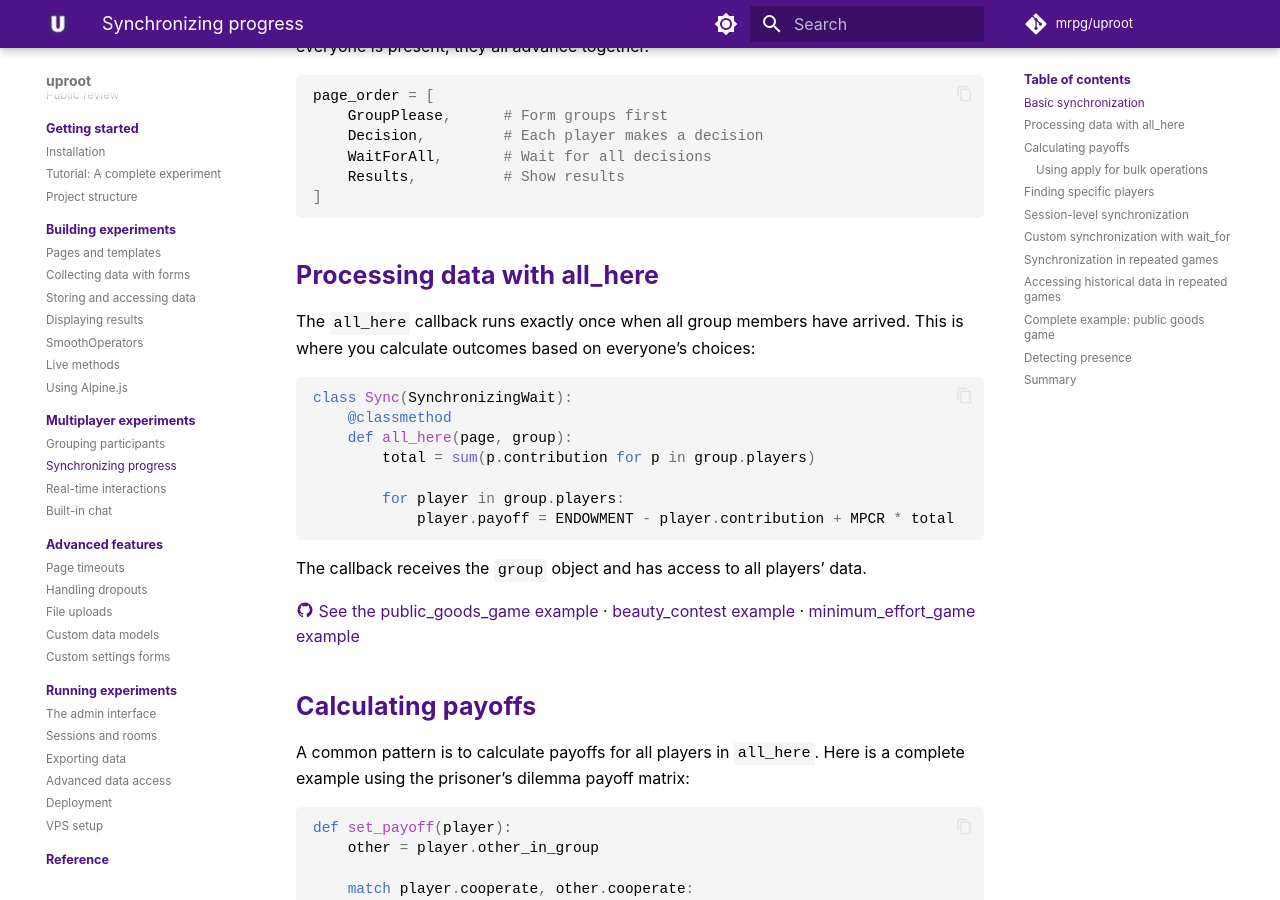
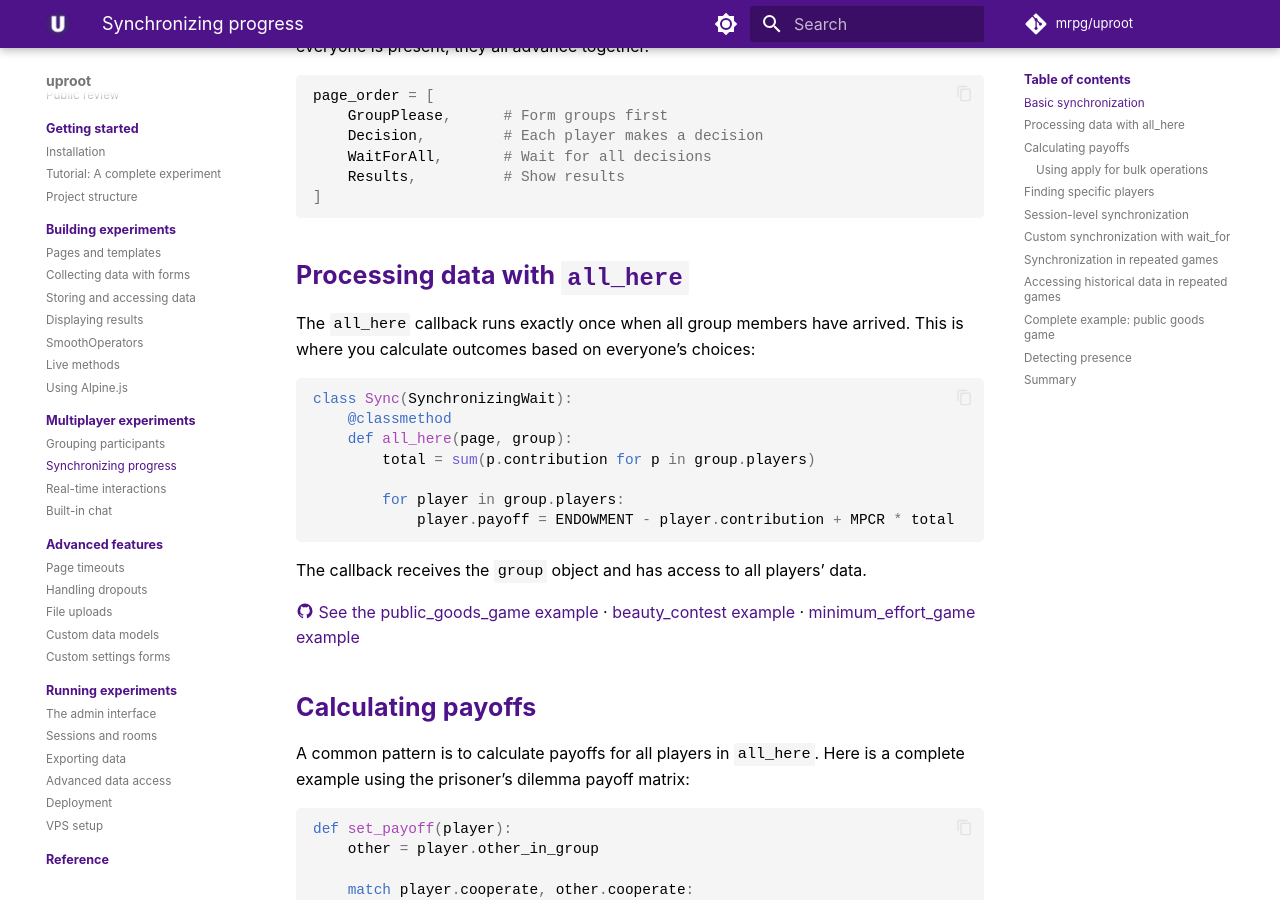
Before and after one commit to mrpg/uproot-docs, an MkDocs documentation site: the page built from docs/multiplayer/synchronization.md, in a window 1280 px wide and 900 px high, scrolled down 456 px. Built offline with MkDocs 1.6.1 and Material for MkDocs 9.7.7, drawn with Linux system fonts in a browser that asks for light colours; some web fonts are replaced; comment, search, counter and statistics services are not loaded; some of the changed text lies outside the part shown.

````diff
--- a/docs/multiplayer/synchronization.md
+++ b/docs/multiplayer/synchronization.md
@@ -22,7 +22,7 @@ page_order = [
 ]
 ```
 
-## Processing data with all_here
+## Processing data with `all_here`
 
 The `all_here` callback runs exactly once when all group members have arrived. This is where you calculate outcomes based on everyone’s choices:
 
@@ -121,7 +121,7 @@ class WaitForSession(SynchronizingWait):
 
 Note that when `synchronize = "session"`, the callback receives the `session` object instead of `group`.
 
-## Custom synchronization with wait_for
+## Custom synchronization with `wait_for`
 
 Override the `wait_for` method for custom synchronization logic:
 
````
